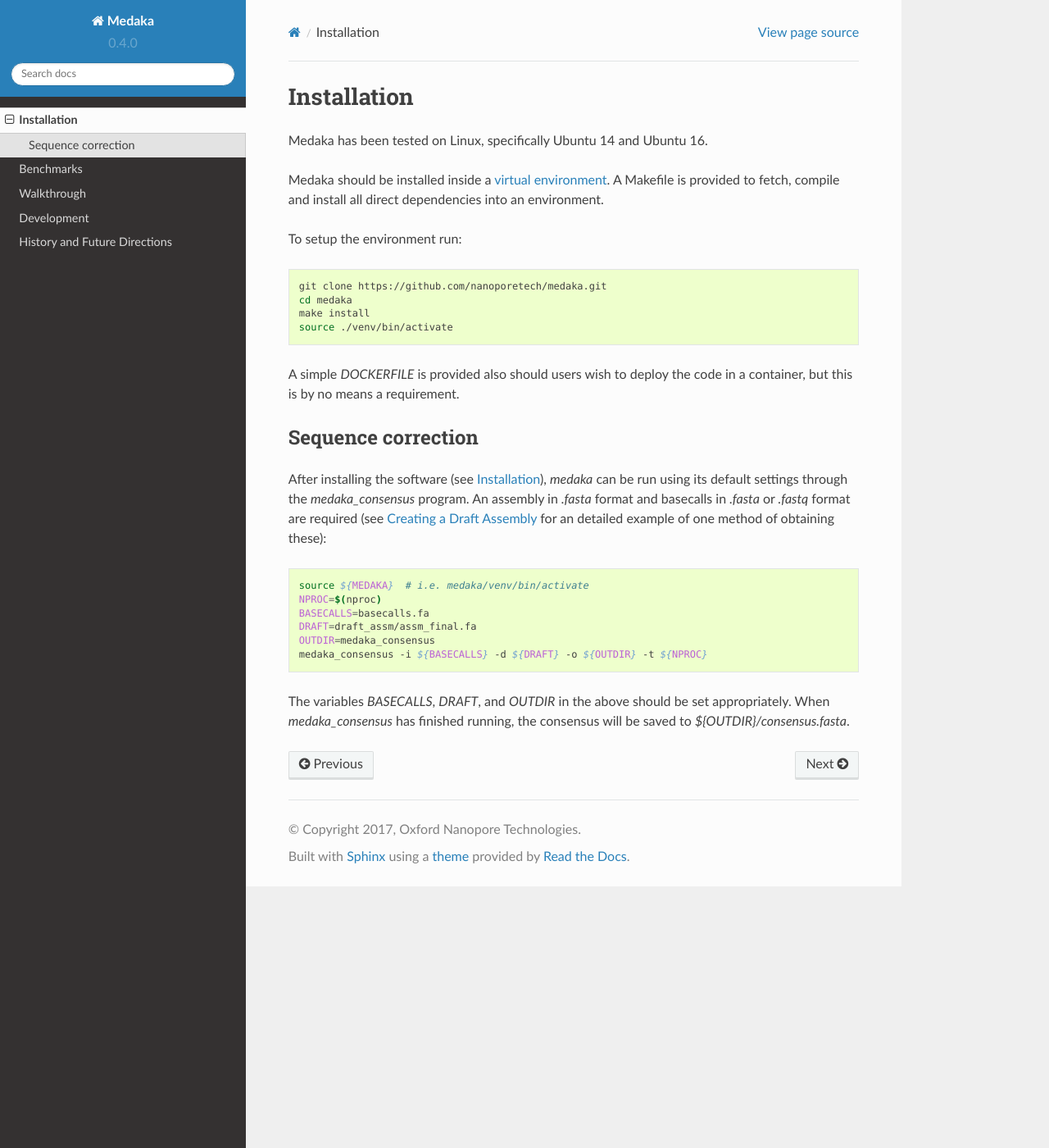
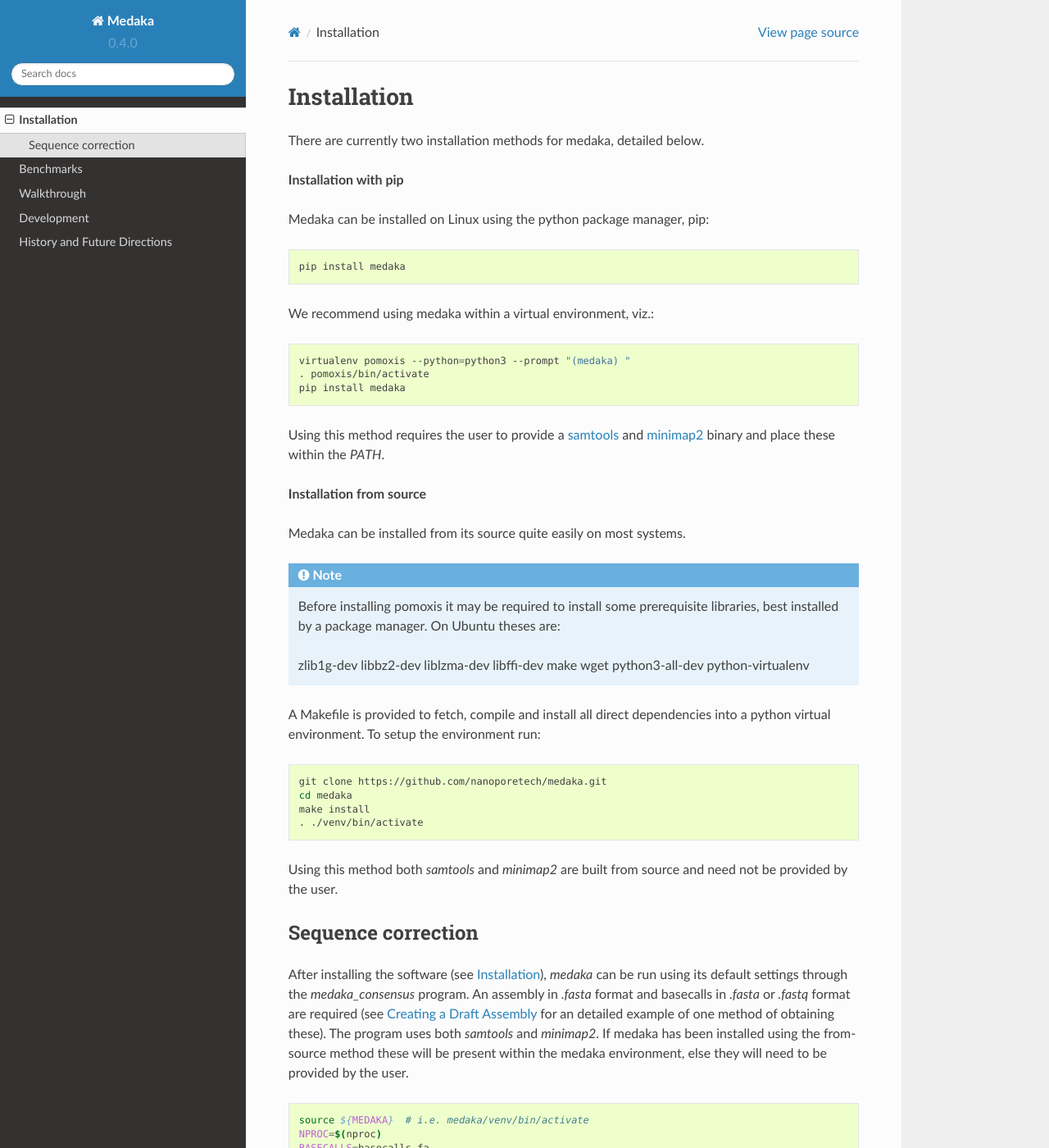
Before and after one commit to nanoporetech/medaka, a Sphinx documentation site: the page built from docs/installation.rst, in a window 1280 px wide and 1400 px high. Shown: the whole window at 82% size. Built offline with Sphinx 7.4.7 and the Read the Docs theme 2.0.0, drawn with Linux system fonts in a browser that asks for light colours; pages that are not in the unit, such as notebooks, are missing from menus.

```diff
--- a/docs/index.rst
+++ b/docs/index.rst
@@ -13,9 +13,10 @@ requires a draft assembly as a `.fasta`.
 Features
 --------
 
-  * Requires only basecalled data.
+  * Requires only basecalled data (`.fasta` or `.fastq`).
   * Improved accurary over graph-based methods (e.g. Racon).
   * 50X faster than Nanopolish.
+  * Benchmarks are provided (see :doc:`benchmarks`).
   * Includes extras for implementing and training bespoke correction
     networks.
   * Works on Linux (MacOS and Windows support is untested).
--- a/docs/installation.rst
+++ b/docs/installation.rst
@@ -4,26 +4,59 @@
 Installation
 ============
 
-Medaka has been tested on Linux, specifically Ubuntu 14 and Ubuntu 16.
 
-Medaka should be installed inside a `virtual environment
-<https://docs.python.org/3/tutorial/venv.html>`_. A Makefile is provided to
-fetch, compile and install all direct dependencies into an environment.
+There are currently two installation methods for medaka, detailed below.
 
-To setup the environment run:
+**Installation with pip**
+
+Medaka can be installed on Linux using the python package manager, pip:
+
+.. code-block:: bash
+
+    pip install medaka
+
+We recommend using medaka within a virtual environment, viz.:
+
+.. code-block:: bash
+
+    virtualenv pomoxis --python=python3 --prompt "(medaka) "
+    . pomoxis/bin/activate
+    pip install medaka
+
+Using this method requires the user to provide a
+`samtools <https://github.com/samtools/samtools>`_ and
+`minimap2 <https://github.com/lh3/minimap2>`_ binary and place these
+within the `PATH`.
+
+
+**Installation from source**
+
+Medaka can be installed from its source quite easily on most systems.
+
+.. note::
+
+    Before installing pomoxis it may be required to install some
+    prerequisite libraries, best installed by a package manager. On Ubuntu
+    theses are:
+
+    zlib1g-dev libbz2-dev liblzma-dev libffi-dev make wget python3-all-dev
+    python-virtualenv
+
+A Makefile is provided to fetch, compile and install all direct dependencies
+into a python virtual environment. To setup the environment run:
 
 .. code-block:: bash
 
     git clone https://github.com/nanoporetech/medaka.git
     cd medaka
     make install
-    source ./venv/bin/activate
+    . ./venv/bin/activate
 
-A simple `DOCKERFILE` is provided also should users wish to deploy the code
-in a container, but this is by no means a requirement.
+Using this method both `samtools` and `minimap2` are built from source and need
+not be provided by the user.
+
 
 .. _sequence_correction:
-
 
 Sequence correction
 -------------------
@@ -32,7 +65,9 @@ After installing the software (see :ref:`installation`), `medaka` can be run
 using its default settings through the `medaka_consensus` program. An
 assembly in `.fasta` format and basecalls in `.fasta` or `.fastq` format are
 required (see :ref:`basecalling_and_draft_assembly` for an detailed example
-of one method of obtaining these):
+of one method of obtaining these). The program uses both `samtools` and `minimap2`.
+If medaka has been installed using the from-source method these will be present
+within the medaka environment, else they will need to be provided by the user.
 
 .. code-block:: bash
 
```
Also changed, not shown: README.md (+42 -6 lines), setup.py (+15 -9 lines), 3 other files.
